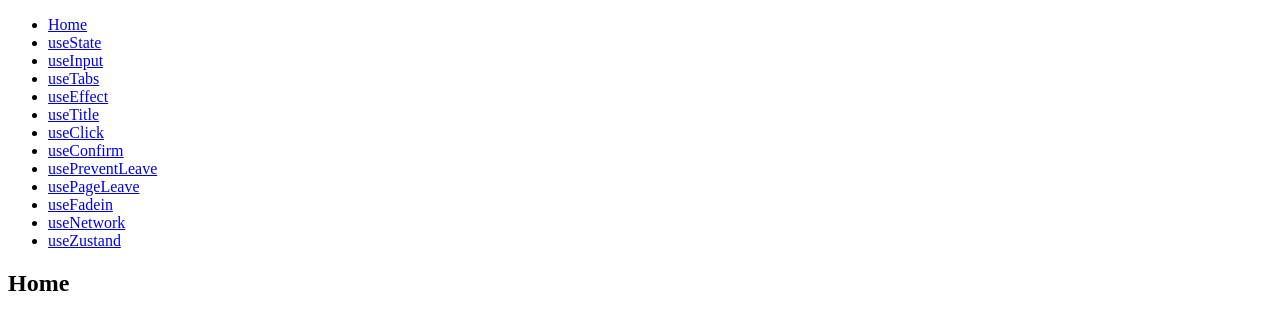
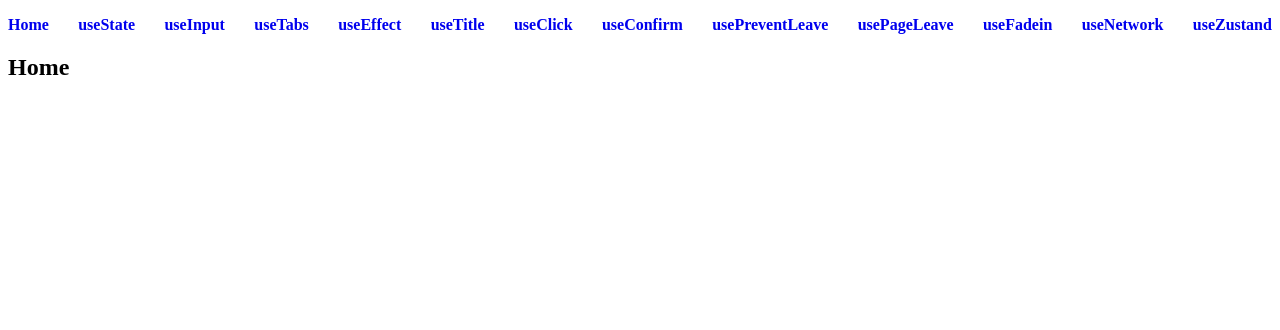
Before and after one commit to WilleLee/react-hooks-practice, a React (Create React App) app: page / in a window 1280 px wide. Shown: the top 330 px of the page. Built offline with nearby package versions, Linux system fonts and the light colour scheme.

Commit message:
add styled-components and create Nav

```diff
--- a/package.json
+++ b/package.json
@@ -11,6 +11,7 @@
     "react-dom": "^18.2.0",
     "react-router-dom": "^6.4.3",
     "react-scripts": "5.0.1",
+    "styled-components": "^5.3.6",
     "web-vitals": "^2.1.4",
     "zustand": "^4.1.4"
   },
--- a/src/components/NavBar.js
+++ b/src/components/NavBar.js
@@ -1,6 +1,8 @@
+import Nav from "../styledComponents/Nav";
+
 const NavBar = () => {
   return (
-    <nav>
+    <Nav>
       <ul>
         <li>
           <a href={`/`}>Home</a>
@@ -42,7 +44,7 @@ const NavBar = () => {
           <a href={`/use-zustand`}>useZustand</a>
         </li>
       </ul>
-    </nav>
+    </Nav>
   );
 };
 
--- /dev/null
+++ b/src/styledComponents/Nav.js
@@ -0,0 +1,26 @@
+import styled from "styled-components";
+
+const Nav = styled.nav`
+  width: 100%;
+  color: orange;
+  font-weight: bold;
+  ul {
+    list-style: none;
+    padding-left: 0;
+    display: flex;
+    flex-direction: row;
+    align-items: center;
+    justify-content: space-between;
+  }
+  a {
+    text-decoration: none;
+  }
+  a:visited {
+    color: inherit;
+  }
+  a:hover {
+    color: orangered;
+  }
+`;
+
+export default Nav;
```
Also changed, not shown: 1 other file (tests, documents, lock files or other folders).
